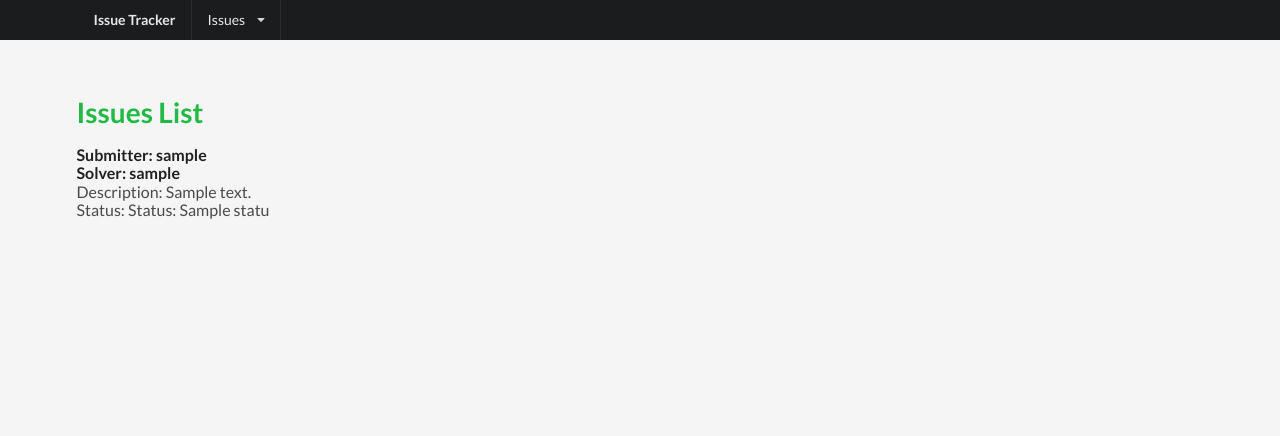
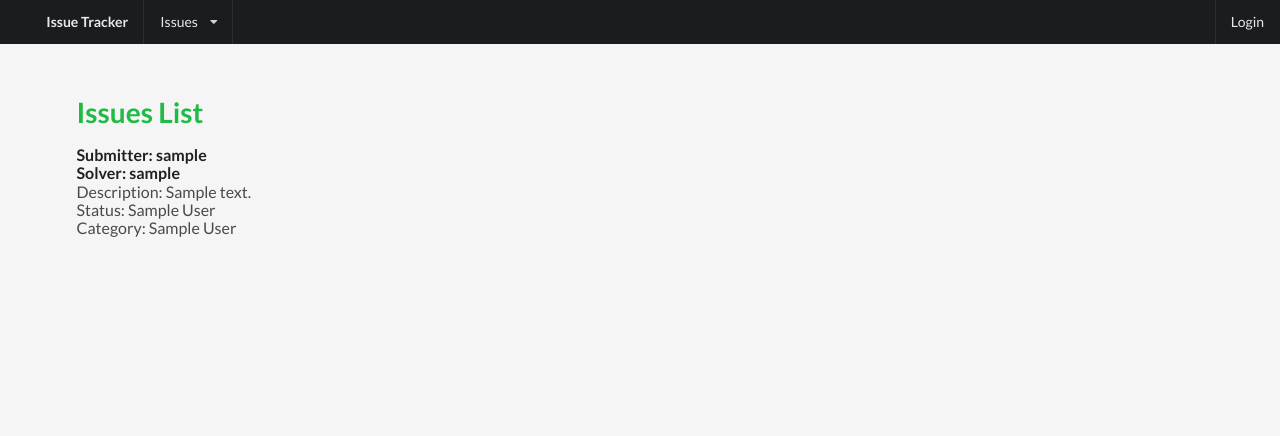
Before and after one commit to jakubjanuzik/issue_tracker, a Django app: page / in a window 1280 px wide. Shown: the top 436 px of the page. Run offline with Django 3.2, Linux system fonts and the light colour scheme; tables that the repository leaves empty hold one stand-in row (values such as "Sample post"); some libraries are stand-ins or nearby versions.

Commit message:
Add issue views, login pages, permissions for users

```diff
--- a/issue_tracker/settings.py
+++ b/issue_tracker/settings.py
@@ -121,3 +121,4 @@
 
 STATIC_URL = '/static/'
 STATICFILES_DIRS = [os.path.join(BASE_DIR, 'issue_tracker/assets')]
+LOGIN_REDIRECT_URL = 'issues_list'
--- a/issues/admin.py
+++ b/issues/admin.py
@@ -1,5 +1,5 @@
 from django.contrib import admin
-
+from django.contrib.auth.models import Permission
 from issues.models import Category, Issue, Status
 
 
@@ -7,6 +7,8 @@
     pass
 
 
+admin.site.register(Permission)
+
 admin.site.register(Category, IssuesAdmin)
 admin.site.register(Status, IssuesAdmin)
 admin.site.register(Issue, IssuesAdmin)
--- a/issues/templates/index.html
+++ b/issues/templates/index.html
@@ -11,9 +11,22 @@
         Issues <i class="dropdown icon"></i>
         <div class="menu">
           <a class="item" href="{% url 'issues_list' %}">List</a>
-          <a class="item" href="#">Add new issue</a>
+          {% if perms.can_add_issue %}
+            <a class="item" href="{% url 'issue_add' %}">Add new issue</a>
+          {% endif %}
         </div>
       </div>
+    </div>
+    <div class="right item">
+      {% if user.is_authenticated %}
+        <a href="{% url 'logout' %}">
+          Logout
+        </a>
+      {% else %}
+        <a href="{% url 'login' %}">
+          Login
+        </a>
+      {% endif %}
     </div>
   </div>
   {% endblock %}
--- a/issues/templates/issue_list.html
+++ b/issues/templates/issue_list.html
@@ -7,6 +7,16 @@
   <div class="ui large relaxed divided list">
     {% for issue in object_list %}
       <div class="item">
+        {% if perms.can_edit_issue or perms.can_delete_issue %}
+          <div class="right floated content">
+            {% if perms.can_edit_issue %}
+              <a class="ui button" href="{% url 'issue_update' pk=issue.pk %}">EDIT</a>
+            {% endif %}
+            {% if perms.can_delete_issue %}
+              <a class="ui button" href="{% url 'issue_delete' pk=issue.pk %}">DELETE</a>
+            {% endif %}
+          </div>
+        {% endif %}
         <div class="content">
           <div class="header">
               Submitter: {{ issue.submitter.username }} </br>
@@ -15,7 +25,8 @@
           </div>
           <div class="description">
             Description: {{ issue.description }} </br>
-            Status: {{ issue.status }}
+            Status: {{ issue.status.display_name }} </br>
+            Category: {{ issue.category.display_name }}
           </div>
         </div>
       </div>
--- a/issues/urls.py
+++ b/issues/urls.py
@@ -1,7 +1,15 @@
 # coding: utf-8
 from django.conf.urls import url
+from django.contrib.auth import views as auth_views
 from django.urls import path
 
-from issues.views import IssuesListView
+from issues.views import IssuesListView, CreateIssueView, UpdateIssueView,DeleteIssueView
 
-urlpatterns = [path('', IssuesListView.as_view(), name='issues_list')]
+urlpatterns = [
+    path('', IssuesListView.as_view(), name='issues_list'),
+    path('issue/add/', CreateIssueView.as_view(), name='issue_add'),
+    path('issue/<int:pk>/', UpdateIssueView.as_view(), name='issue_update'),
+    path('issue/<int:pk>/delete/', DeleteIssueView.as_view(), name='issue_delete'),
+    url(r'^login/$', auth_views.login, name='login'),
+    url(r'^logout/$', auth_views.logout, {'next_page': '/'}, name='logout'),
+]
--- a/issues/views.py
+++ b/issues/views.py
@@ -1,10 +1,34 @@
 # coding: utf-8
+from django.urls import reverse_lazy
 from django.views.generic import TemplateView
+
+from django.views.generic.edit import CreateView, DeleteView, UpdateView
 from django.views.generic.list import ListView
 
 from issues.models import Issue
+from issues.mixins import ViewPermissionMixin
 
 
 class IssuesListView(ListView):
     model = Issue
     template_name = 'issue_list.html'
+
+
+class CreateIssueView(ViewPermissionMixin, CreateView):
+    template_name = 'issue_form.html'
+    model = Issue
+    permission_code = 'can_add_issue'
+    fields = [
+        'submitter', 'solver', 'description', 'status', 'category'
+    ]
+    success_url = reverse_lazy('issues_list')
+
+
+class DeleteIssueView(ViewPermissionMixin, DeleteView):
+    model = Issue
+    success_url = reverse_lazy('issues_list')
+    permission_code = 'can_delete_issue'
+
+
+class UpdateIssueView(CreateIssueView, UpdateView):
+    permission_code = 'can_edit_issue'
```
Also changed, not shown: README.md.
